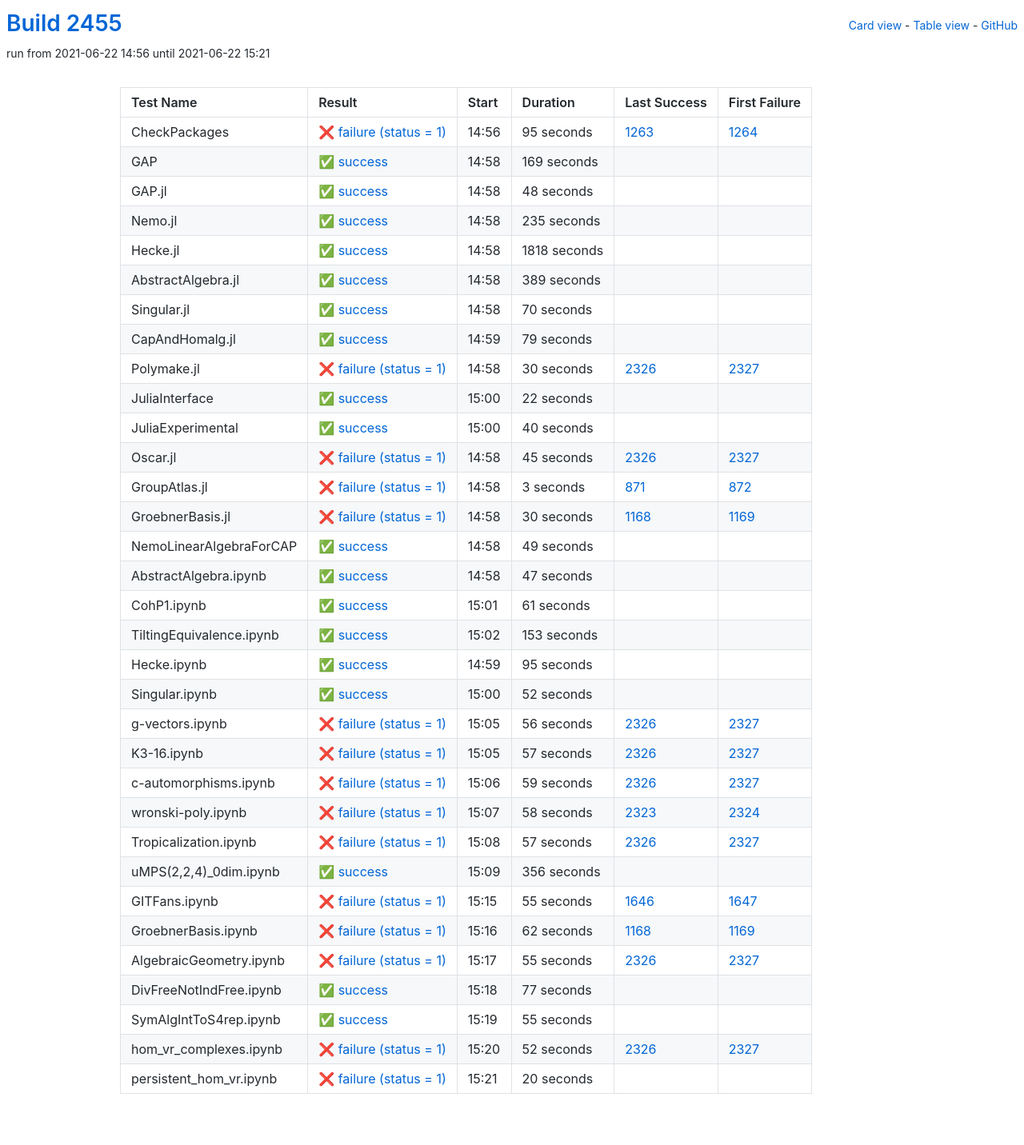
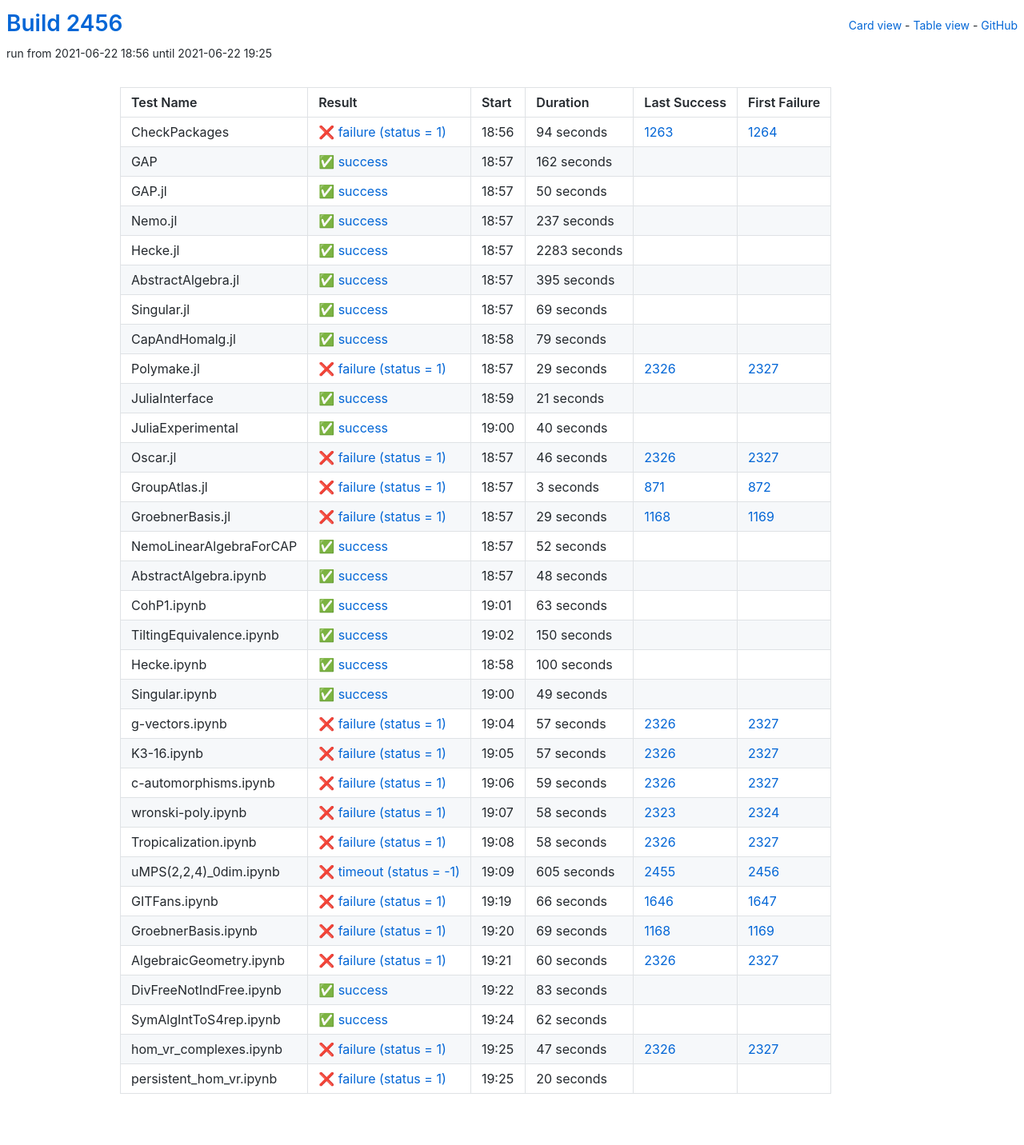
Before and after one commit to oscar-system/oscar-ci-status-stable, a Jekyll site: the page built from table.html, in a window 1280 px wide. Shown: the whole page at 80% size. Built offline with Jekyll 4.4.1, drawn with Linux system fonts in a browser that asks for light colours.

Commit message:
Build #2456

```diff
--- a/_data/ci.yml
+++ b/_data/ci.yml
@@ -1,6 +1,6 @@
 ---
-build: 2455
-build_url: https://oscarci.mathematik.uni-kl.de/job/oscar-stable/2455/
+build: 2456
+build_url: https://oscarci.mathematik.uni-kl.de/job/oscar-stable/2456/
 job: oscar-stable
 organization: oscar-system
 repo: oscar-ci-status-stable
@@ -8,92 +8,92 @@ repourl: https://github.com/oscar-system/oscar-ci-status-stable
 tests:
 - name: CheckPackages
   id: checkpackages
-  log: https://oscarci.mathematik.uni-kl.de/job/oscar-stable/2455/artifact/logs/build-2455/CheckPackages.log
-  start: 2021-06-22 14:56
+  log: https://oscarci.mathematik.uni-kl.de/job/oscar-stable/2456/artifact/logs/build-2456/CheckPackages.log
+  start: 2021-06-22 18:56
   success: false
   exitcode: 1
   status: failure
-  duration: 95
+  duration: 94
   last_success: 1263
   last_success_url: https://oscarci.mathematik.uni-kl.de/job/oscar-stable/1263/
   first_failure: 1264
   first_failure_url: https://oscarci.mathematik.uni-kl.de/job/oscar-stable/1264/
 - name: GAP
   id: gap
-  log: https://oscarci.mathematik.uni-kl.de/job/oscar-stable/2455/artifact/logs/build-2455/GAP.log
-  start: 2021-06-22 14:58
+  log: https://oscarci.mathematik.uni-kl.de/job/oscar-stable/2456/artifact/logs/build-2456/GAP.log
+  start: 2021-06-22 18:57
   success: true
   exitcode: 0
   status: success
-  duration: 169
+  duration: 162
   last_success: false
   last_success_url:
   first_failure: false
   first_failure_url:
 - name: GAP.jl
   id: gap-jl
-  log: https://oscarci.mathematik.uni-kl.de/job/oscar-stable/2455/artifact/logs/build-2455/GAP.jl.log
-  start: 2021-06-22 14:58
+  log: https://oscarci.mathematik.uni-kl.de/job/oscar-stable/2456/artifact/logs/build-2456/GAP.jl.log
+  start: 2021-06-22 18:57
   success: true
   exitcode: 0
   status: success
-  duration: 48
+  duration: 50
   last_success: false
   last_success_url:
   first_failure: false
   first_failure_url:
 - name: Nemo.jl
   id: nemo-jl
-  log: https://oscarci.mathematik.uni-kl.de/job/oscar-stable/2455/artifact/logs/build-2455/Nemo.jl.log
-  start: 2021-06-22 14:58
+  log: https://oscarci.mathematik.uni-kl.de/job/oscar-stable/2456/artifact/logs/build-2456/Nemo.jl.log
+  start: 2021-06-22 18:57
   success: true
   exitcode: 0
   status: success
-  duration: 235
+  duration: 237
   last_success: false
   last_success_url:
   first_failure: false
   first_failure_url:
 - name: Hecke.jl
   id: hecke-jl
-  log: https://oscarci.mathematik.uni-kl.de/job/oscar-stable/2455/artifact/logs/build-2455/Hecke.jl.log
-  start: 2021-06-22 14:58
+  log: https://oscarci.mathematik.uni-kl.de/job/oscar-stable/2456/artifact/logs/build-2456/Hecke.jl.log
+  start: 2021-06-22 18:57
   success: true
   exitcode: 0
   status: success
-  duration: 1818
+  duration: 2283
   last_success: false
   last_success_url:
   first_failure: false
   first_failure_url:
 - name: AbstractAlgebra.jl
   id: abstractalgebra-jl
-  log: https://oscarci.mathematik.uni-kl.de/job/oscar-stable/2455/artifact/logs/build-2455/AbstractAlgebra.jl.log
-  start: 2021-06-22 14:58
+  log: https://oscarci.mathematik.uni-kl.de/job/oscar-stable/2456/artifact/logs/build-2456/AbstractAlgebra.jl.log
+  start: 2021-06-22 18:57
   success: true
   exitcode: 0
   status: success
-  duration: 389
+  duration: 395
   last_success: false
   last_success_url:
   first_failure: false
   first_failure_url:
 - name: Singular.jl
   id: singular-jl
-  log: https://oscarci.mathematik.uni-kl.de/job/oscar-stable/2455/artifact/logs/build-2455/Singular.jl.log
-  start: 2021-06-22 14:58
+  log: https://oscarci.mathematik.uni-kl.de/job/oscar-stable/2456/artifact/logs/build-2456/Singular.jl.log
+  start: 2021-06-22 18:57
   success: true
   exitcode: 0
   status: success
-  duration: 70
+  duration: 69
   last_success: false
   last_success_url:
   first_failure: false
   first_failure_url:
 - name: CapAndHomalg.jl
   id: capandhomalg-jl
-  log: https://oscarci.mathematik.uni-kl.de/job/oscar-stable/2455/artifact/logs/build-2455/CapAndHomalg.jl.log
-  start: 2021-06-22 14:59
+  log: https://oscarci.mathematik.uni-kl.de/job/oscar-stable/2456/artifact/logs/build-2456/CapAndHomalg.jl.log
+  start: 2021-06-22 18:58
   success: true
   exitcode: 0
   status: success
@@ -104,32 +104,32 @@ tests:
   first_failure_url:
 - name: Polymake.jl
   id: polymake-jl
-  log: https://oscarci.mathematik.uni-kl.de/job/oscar-stable/2455/artifact/logs/build-2455/Polymake.jl.log
-  start: 2021-06-22 14:58
+  log: https://oscarci.mathematik.uni-kl.de/job/oscar-stable/2456/artifact/logs/build-2456/Polymake.jl.log
+  start: 2021-06-22 18:57
   success: false
   exitcode: 1
   status: failure
-  duration: 30
+  duration: 29
   last_success: 2326
   last_success_url: https://oscarci.mathematik.uni-kl.de/job/oscar-stable/2326/
   first_failure: 2327
   first_failure_url: https://oscarci.mathematik.uni-kl.de/job/oscar-stable/2327/
 - name: JuliaInterface
   id: juliainterface
-  log: https://oscarci.mathematik.uni-kl.de/job/oscar-stable/2455/artifact/logs/build-2455/JuliaInterface.log
-  start: 2021-06-22 15:00
+  log: https://oscarci.mathematik.uni-kl.de/job/oscar-stable/2456/artifact/logs/build-2456/JuliaInterface.log
+  start: 2021-06-22 18:59
   success: true
   exitcode: 0
   status: success
-  duration: 22
+  duration: 21
   last_success: false
   last_success_url:
   first_failure: false
   first_failure_url:
 - name: JuliaExperimental
   id: juliaexperimental
-  log: https://oscarci.mathematik.uni-kl.de/job/oscar-stable/2455/artifact/logs/build-2455/JuliaExperimental.log
-  start: 2021-06-22 15:00
+  log: https://oscarci.mathematik.uni-kl.de/job/oscar-stable/2456/artifact/logs/build-2456/JuliaExperimental.log
+  start: 2021-06-22 19:00
   success: true
   exitcode: 0
   status: success
@@ -140,20 +140,20 @@ tests:
   first_failure_url:
 - name: Oscar.jl
   id: oscar-jl
-  log: https://oscarci.mathematik.uni-kl.de/job/oscar-stable/2455/artifact/logs/build-2455/Oscar.jl.log
-  start: 2021-06-22 14:58
+  log: https://oscarci.mathematik.uni-kl.de/job/oscar-stable/2456/artifact/logs/build-2456/Oscar.jl.log
+  start: 2021-06-22 18:57
   success: false
   exitcode: 1
   status: failure
-  duration: 45
+  duration: 46
   last_success: 2326
   last_success_url: https://oscarci.mathematik.uni-kl.de/job/oscar-stable/2326/
   first_failure: 2327
   first_failure_url: https://oscarci.mathematik.uni-kl.de/job/oscar-stable/2327/
 - name: GroupAtlas.jl
   id: groupatlas-jl
-  log: https://oscarci.mathematik.uni-kl.de/job/oscar-stable/2455/artifact/logs/build-2455/GroupAtlas.jl.log
-  start: 2021-06-22 14:58
+  log: https://oscarci.mathematik.uni-kl.de/job/oscar-stable/2456/artifact/logs/build-2456/GroupAtlas.jl.log
+  start: 2021-06-22 18:57
   success: false
   exitcode: 1
   status: failure
@@ -164,20 +164,80 @@ tests:
   first_failure_url: https://oscarci.mathematik.uni-kl.de/job/oscar-stable/872/
 - name: GroebnerBasis.jl
   id: groebnerbasis-jl
-  log: https://oscarci.mathematik.uni-kl.de/job/oscar-stable/2455/artifact/logs/build-2455/GroebnerBasis.jl.log
-  start: 2021-06-22 14:58
+  log: https://oscarci.mathematik.uni-kl.de/job/oscar-stable/2456/artifact/logs/build-2456/GroebnerBasis.jl.log
+  start: 2021-06-22 18:57
   success: false
   exitcode: 1
   status: failure
-  duration: 30
+  duration: 29
   last_success: 1168
   last_success_url: https://oscarci.mathematik.uni-kl.de/job/oscar-stable/1168/
   first_failure: 1169
   first_failure_url: https://oscarci.mathematik.uni-kl.de/job/oscar-stable/1169/
 - name: NemoLinearAlgebraForCAP
   id: nemolinearalgebraforcap
-  log: https://oscarci.mathematik.uni-kl.de/job/oscar-stable/2455/artifact/logs/build-2455/NemoLinearAlgebraForCAP.log
-  start: 2021-06-22 14:58
+  log: https://oscarci.mathematik.uni-kl.de/job/oscar-stable/2456/artifact/logs/build-2456/NemoLinearAlgebraForCAP.log
+  start: 2021-06-22 18:57
+  success: true
+  exitcode: 0
+  status: success
+  duration: 52
+  last_success: false
+  last_success_url:
+  first_failure: false
+  first_failure_url:
+- name: AbstractAlgebra.ipynb
+  id: abstractalgebra-ipynb
+  log: https://oscarci.mathematik.uni-kl.de/job/oscar-stable/2456/artifact/logs/build-2456/AbstractAlgebra.ipynb.log
+  start: 2021-06-22 18:57
+  success: true
+  exitcode: 0
+  status: success
+  duration: 48
+  last_success: false
+  last_success_url:
+  first_failure: false
+  first_failure_url:
+- name: CohP1.ipynb
+  id: cohp1-ipynb
+  log: https://oscarci.mathematik.uni-kl.de/job/oscar-stable/2456/artifact/logs/build-2456/CohP1.ipynb.log
+  start: 2021-06-22 19:01
+  success: true
+  exitcode: 0
+  status: success
+  duration: 63
+  last_success: false
+  last_success_url:
+  first_failure: false
+  first_failure_url:
+- name: TiltingEquivalence.ipynb
+  id: tiltingequivalence-ipynb
+  log: https://oscarci.mathematik.uni-kl.de/job/oscar-stable/2456/artifact/logs/build-2456/TiltingEquivalence.ipynb.log
+  start: 2021-06-22 19:02
+  success: true
+  exitcode: 0
+  status: success
+  duration: 150
+  last_success: false
+  last_success_url:
+  first_failure: false
+  first_failure_url:
+- name: Hecke.ipynb
+  id: hecke-ipynb
+  log: https://oscarci.mathematik.uni-kl.de/job/oscar-stable/2456/artifact/logs/build-2456/Hecke.ipynb.log
+  start: 2021-06-22 18:58
+  success: true
+  exitcode: 0
+  status: success
+  duration: 100
+  last_success: false
+  last_success_url:
+  first_failure: false
+  first_failure_url:
+- name: Singular.ipynb
+  id: singular-ipynb
+  log: https://oscarci.mathematik.uni-kl.de/job/oscar-stable/2456/artifact/logs/build-2456/Singular.ipynb.log
+  start: 2021-06-22 19:00
   success: true
   exitcode: 0
   status: success
@@ -186,82 +246,22 @@ tests:
   last_success_url:
   first_failure: false
   first_failure_url:
-- name: AbstractAlgebra.ipynb
-  id: abstractalgebra-ipynb
-  log: https://oscarci.mathematik.uni-kl.de/job/oscar-stable/2455/artifact/logs/build-2455/AbstractAlgebra.ipynb.log
-  start: 2021-06-22 14:58
-  success: true
-  exitcode: 0
-  status: success
-  duration: 47
-  last_success: false
-  last_success_url:
-  first_failure: false
-  first_failure_url:
-- name: CohP1.ipynb
-  id: cohp1-ipynb
-  log: https://oscarci.mathematik.uni-kl.de/job/oscar-stable/2455/artifact/logs/build-2455/CohP1.ipynb.log
-  start: 2021-06-22 15:01
-  success: true
-  exitcode: 0
-  status: success
-  duration: 61
-  last_success: false
-  last_success_url:
-  first_failure: false
-  first_failure_url:
-- name: TiltingEquivalence.ipynb
-  id: tiltingequivalence-ipynb
-  log: https://oscarci.mathematik.uni-kl.de/job/oscar-stable/2455/artifact/logs/build-2455/TiltingEquivalence.ipynb.log
-  start: 2021-06-22 15:02
-  success: true
-  exitcode: 0
-  status: success
-  duration: 153
-  last_success: false
-  last_success_url:
-  first_failure: false
-  first_failure_url:
-- name: Hecke.ipynb
-  id: hecke-ipynb
-  log: https://oscarci.mathematik.uni-kl.de/job/oscar-stable/2455/artifact/logs/build-2455/Hecke.ipynb.log
-  start: 2021-06-22 14:59
-  success: true
-  exitcode: 0
-  status: success
-  duration: 95
-  last_success: false
-  last_success_url:
-  first_failure: false
-  first_failure_url:
-- name: Singular.ipynb
-  id: singular-ipynb
-  log: https://oscarci.mathematik.uni-kl.de/job/oscar-stable/2455/artifact/logs/build-2455/Singular.ipynb.log
-  start: 2021-06-22 15:00
-  success: true
-  exitcode: 0
-  status: success
-  duration: 52
-  last_success: false
-  last_success_url:
-  first_failure: false
-  first_failure_url:
 - name: g-vectors.ipynb
   id: g-vectors-ipynb
-  log: https://oscarci.mathematik.uni-kl.de/job/oscar-stable/2455/artifact/logs/build-2455/g-vectors.ipynb.log
-  start: 2021-06-22 15:05
+  log: https://oscarci.mathematik.uni-kl.de/job/oscar-stable/2456/artifact/logs/build-2456/g-vectors.ipynb.log
+  start: 2021-06-22 19:04
   success: false
   exitcode: 1
   status: failure
-  duration: 56
+  duration: 57
   last_success: 2326
   last_success_url: https://oscarci.mathematik.uni-kl.de/job/oscar-stable/2326/
   first_failure: 2327
   first_failure_url: https://oscarci.mathematik.uni-kl.de/job/oscar-stable/2327/
 - name: K3-16.ipynb
   id: k3-16-ipynb
-  log: https://oscarci.mathematik.uni-kl.de/job/oscar-stable/2455/artifact/logs/build-2455/K3-16.ipynb.log
-  start: 2021-06-22 15:05
+  log: https://oscarci.mathematik.uni-kl.de/job/oscar-stable/2456/artifact/logs/build-2456/K3-16.ipynb.log
+  start: 2021-06-22 19:05
   success: false
   exitcode: 1
   status: failure
@@ -272,8 +272,8 @@ tests:
   first_failure_url: https://oscarci.mathematik.uni-kl.de/job/oscar-stable/2327/
 - name: c-automorphisms.ipynb
   id: c-automorphisms-ipynb
-  log: https://oscarci.mathematik.uni-kl.de/job/oscar-stable/2455/artifact/logs/build-2455/c-automorphisms.ipynb.log
-  start: 2021-06-22 15:06
+  log: https://oscarci.mathematik.uni-kl.de/job/oscar-stable/2456/artifact/logs/build-2456/c-automorphisms.ipynb.log
+  start: 2021-06-22 19:06
   success: false
   exitcode: 1
   status: failure
@@ -284,8 +284,8 @@ tests:
   first_failure_url: https://oscarci.mathematik.uni-kl.de/job/oscar-stable/2327/
 - name: wronski-poly.ipynb
   id: wronski-poly-ipynb
-  log: https://oscarci.mathematik.uni-kl.de/job/oscar-stable/2455/artifact/logs/build-2455/wronski-poly.ipynb.log
-  start: 2021-06-22 15:07
+  log: https://oscarci.mathematik.uni-kl.de/job/oscar-stable/2456/artifact/logs/build-2456/wronski-poly.ipynb.log
+  start: 2021-06-22 19:07
   success: false
   exitcode: 1
   status: failure
@@ -296,104 +296,104 @@ tests:
   first_failure_url: https://oscarci.mathematik.uni-kl.de/job/oscar-stable/2324/
 - name: Tropicalization.ipynb
   id: tropicalization-ipynb
-  log: https://oscarci.mathematik.uni-kl.de/job/oscar-stable/2455/artifact/logs/build-2455/Tropicalization.ipynb.log
-  start: 2021-06-22 15:08
+  log: https://oscarci.mathematik.uni-kl.de/job/oscar-stable/2456/artifact/logs/build-2456/Tropicalization.ipynb.log
+  start: 2021-06-22 19:08
   success: false
   exitcode: 1
   status: failure
-  duration: 57
+  duration: 58
   last_success: 2326
   last_success_url: https://oscarci.mathematik.uni-kl.de/job/oscar-stable/2326/
   first_failure: 2327
   first_failure_url: https://oscarci.mathematik.uni-kl.de/job/oscar-stable/2327/
 - name: uMPS(2,2,4)_0dim.ipynb
   id: umps-2-2-4-0dim-ipynb
-  log: https://oscarci.mathematik.uni-kl.de/job/oscar-stable/2455/artifact/logs/build-2455/uMPS-2-2-4-_0dim.ipynb.log
-  start: 2021-06-22 15:09
-  success: true
-  exitcode: 0
-  status: success
-  duration: 356
-  last_success: false
-  last_success_url:
-  first_failure: false
-  first_failure_url:
+  log: https://oscarci.mathematik.uni-kl.de/job/oscar-stable/2456/artifact/logs/build-2456/uMPS-2-2-4-_0dim.ipynb.log
+  start: 2021-06-22 19:09
+  success: false
+  exitcode: -1
+  status: timeout
+  duration: 605
+  last_success: 2455
+  last_success_url: https://oscarci.mathematik.uni-kl.de/job/oscar-stable/2455/
+  first_failure: 2456
+  first_failure_url: https://oscarci.mathematik.uni-kl.de/job/oscar-stable/2456/
 - name: GITFans.ipynb
   id: gitfans-ipynb
-  log: https://oscarci.mathematik.uni-kl.de/job/oscar-stable/2455/artifact/logs/build-2455/GITFans.ipynb.log
-  start: 2021-06-22 15:15
+  log: https://oscarci.mathematik.uni-kl.de/job/oscar-stable/2456/artifact/logs/build-2456/GITFans.ipynb.log
+  start: 2021-06-22 19:19
   success: false
   exitcode: 1
   status: failure
-  duration: 55
+  duration: 66
   last_success: 1646
   last_success_url: https://oscarci.mathematik.uni-kl.de/job/oscar-stable/1646/
   first_failure: 1647
   first_failure_url: https://oscarci.mathematik.uni-kl.de/job/oscar-stable/1647/
 - name: GroebnerBasis.ipynb
   id: groebnerbasis-ipynb
-  log: https://oscarci.mathematik.uni-kl.de/job/oscar-stable/2455/artifact/logs/build-2455/GroebnerBasis.ipynb.log
-  start: 2021-06-22 15:16
+  log: https://oscarci.mathematik.uni-kl.de/job/oscar-stable/2456/artifact/logs/build-2456/GroebnerBasis.ipynb.log
+  start: 2021-06-22 19:20
   success: false
   exitcode: 1
   status: failure
-  duration: 62
+  duration: 69
   last_success: 1168
   last_success_url: https://oscarci.mathematik.uni-kl.de/job/oscar-stable/1168/
   first_failure: 1169
   first_failure_url: https://oscarci.mathematik.uni-kl.de/job/oscar-stable/1169/
 - name: AlgebraicGeometry.ipynb
   id: algebraicgeometry-ipynb
-  log: https://oscarci.mathematik.uni-kl.de/job/oscar-stable/2455/artifact/logs/build-2455/AlgebraicGeometry.ipynb.log
-  start: 2021-06-22 15:17
+  log: https://oscarci.mathematik.uni-kl.de/job/oscar-stable/2456/artifact/logs/build-2456/AlgebraicGeometry.ipynb.log
+  start: 2021-06-22 19:21
   success: false
   exitcode: 1
   status: failure
-  duration: 55
+  duration: 60
   last_success: 2326
   last_success_url: https://oscarci.mathematik.uni-kl.de/job/oscar-stable/2326/
   first_failure: 2327
   first_failure_url: https://oscarci.mathematik.uni-kl.de/job/oscar-stable/2327/
 - name: DivFreeNotIndFree.ipynb
   id: divfreenotindfree-ipynb
-  log: https://oscarci.mathematik.uni-kl.de/job/oscar-stable/2455/artifact/logs/build-2455/DivFreeNotIndFree.ipynb.log
-  start: 2021-06-22 15:18
+  log: https://oscarci.mathematik.uni-kl.de/job/oscar-stable/2456/artifact/logs/build-2456/DivFreeNotIndFree.ipynb.log
+  start: 2021-06-22 19:22
   success: true
   exitcode: 0
   status: success
-  duration: 77
+  duration: 83
   last_success: false
   last_success_url:
   first_failure: false
   first_failure_url:
 - name: SymAlgIntToS4rep.ipynb
   id: symalginttos4rep-ipynb
-  log: https://oscarci.mathematik.uni-kl.de/job/oscar-stable/2455/artifact/logs/build-2455/SymAlgIntToS4rep.ipynb.log
-  start: 2021-06-22 15:19
+  log: https://oscarci.mathematik.uni-kl.de/job/oscar-stable/2456/artifact/logs/build-2456/SymAlgIntToS4rep.ipynb.log
+  start: 2021-06-22 19:24
   success: true
   exitcode: 0
   status: success
-  duration: 55
+  duration: 62
   last_success: false
   last_success_url:
   first_failure: false
   first_failure_url:
 - name: hom_vr_complexes.ipynb
   id: hom-vr-complexes-ipynb
-  log: https://oscarci.mathematik.uni-kl.de/job/oscar-stable/2455/artifact/logs/build-2455/hom_vr_complexes.ipynb.log
-  start: 2021-06-22 15:20
+  log: https://oscarci.mathematik.uni-kl.de/job/oscar-stable/2456/artifact/logs/build-2456/hom_vr_complexes.ipynb.log
+  start: 2021-06-22 19:25
   success: false
   exitcode: 1
   status: failure
-  duration: 52
+  duration: 47
   last_success: 2326
   last_success_url: https://oscarci.mathematik.uni-kl.de/job/oscar-stable/2326/
   first_failure: 2327
   first_failure_url: https://oscarci.mathematik.uni-kl.de/job/oscar-stable/2327/
 - name: persistent_hom_vr.ipynb
   id: persistent-hom-vr-ipynb
-  log: https://oscarci.mathematik.uni-kl.de/job/oscar-stable/2455/artifact/logs/build-2455/persistent_hom_vr.ipynb.log
-  start: 2021-06-22 15:21
+  log: https://oscarci.mathematik.uni-kl.de/job/oscar-stable/2456/artifact/logs/build-2456/persistent_hom_vr.ipynb.log
+  start: 2021-06-22 19:25
   success: false
   exitcode: 1
   status: failure
```
Also changed, not shown: README.md.
